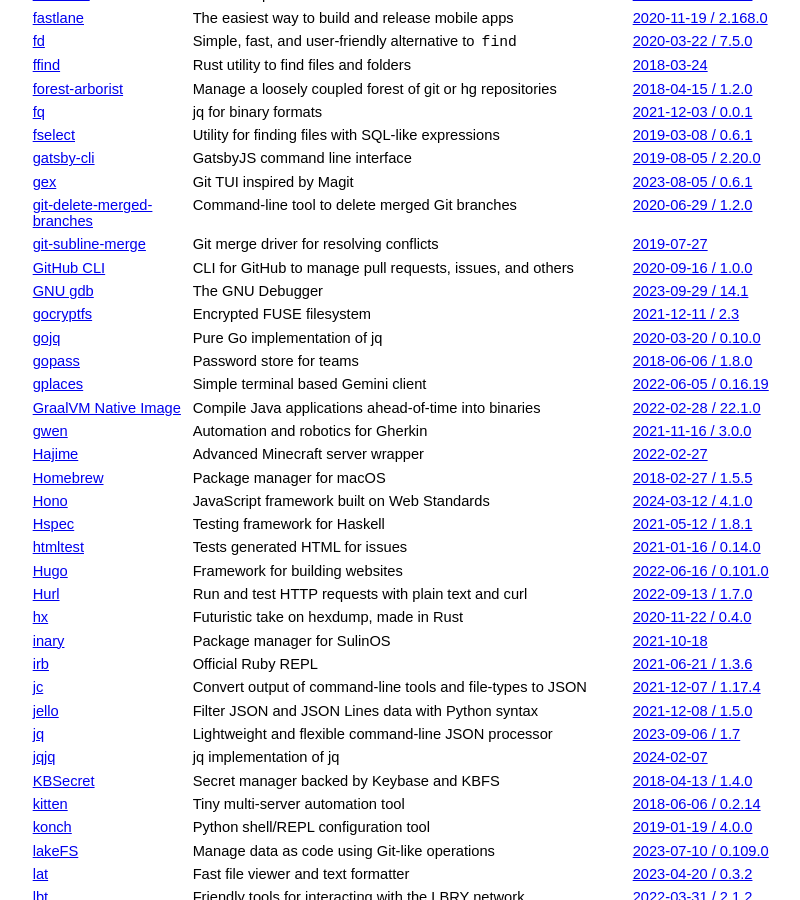
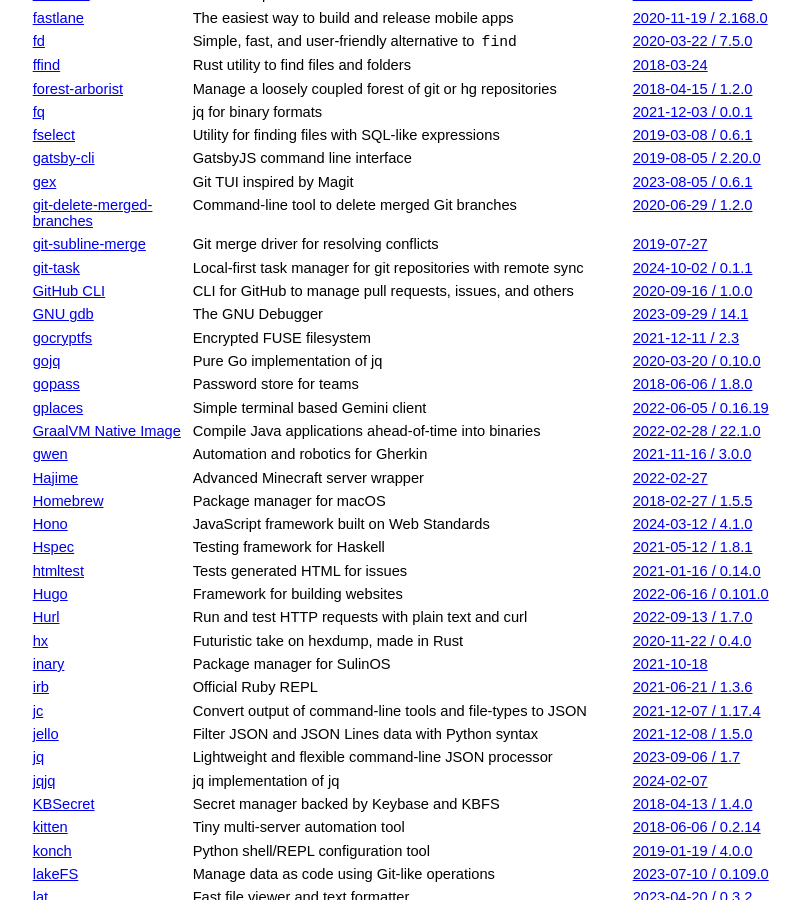
Before and after one commit to jcs/no_color, a Jekyll site: the page built from index.md, in a window 1280 px wide and 900 px high, scrolled down 3587 px. Shown: the whole window, without its empty margins (211-1011 px from the left). Built offline with Jekyll 4.4.1, drawn with Linux system fonts in a browser that asks for light colours; our own code applies the rules of GitHub Pages for plain Markdown files.

Commit message:
Add git-task (#292)

```diff
--- a/index.md
+++ b/index.md
@@ -197,6 +197,7 @@ color by default via `NO_COLOR`.
 | [gex](https://github.com/Piturnah/gex) | Git TUI inspired by Magit | [2023-08-05 / 0.6.1](https://github.com/Piturnah/gex/releases/tag/v0.6.1) |
 | [git-delete-merged-branches](https://github.com/hartwork/git-delete-merged-branches) | Command-line tool to delete merged Git branches | [2020-06-29 / 1.2.0](https://github.com/hartwork/git-delete-merged-branches/commit/62bd406fba91e831e29663a483bfe7659b4c62f3) |
 | [git-subline-merge](https://github.com/paulaltin/git-subline-merge) | Git merge driver for resolving conflicts | [2019-07-27](https://github.com/paulaltin/git-subline-merge/commit/d8f738a62f96dfdf315511cece7c93526e48baef) |
+| [git-task](https://github.com/jhspetersson/git-task) | Local-first task manager for git repositories with remote sync | [2024-10-02 / 0.1.1](https://github.com/jhspetersson/git-task/releases/tag/0.1.1) |
 | [GitHub CLI](https://github.com/cli/cli) | CLI for GitHub to manage pull requests, issues, and others | [2020-09-16 / 1.0.0](https://github.com/cli/cli/commit/6d0da077b656354865360253dc7c482a1dbaa224) |
 | [GNU gdb](https://www.sourceware.org/gdb/) | The GNU Debugger | [2023-09-29 / 14.1](https://sourceware.org/git/?p=binutils-gdb.git;a=commit;h=4ebfd53de03599b73838ee339e47652ac26c37c0) |
 | [gocryptfs](https://github.com/rfjakob/gocryptfs) | Encrypted FUSE filesystem | [2021-12-11 / 2.3](https://github.com/rfjakob/gocryptfs/commit/a1f01419e2e6e5d637ec7afa31c0a1d95e0ea923) |
```
